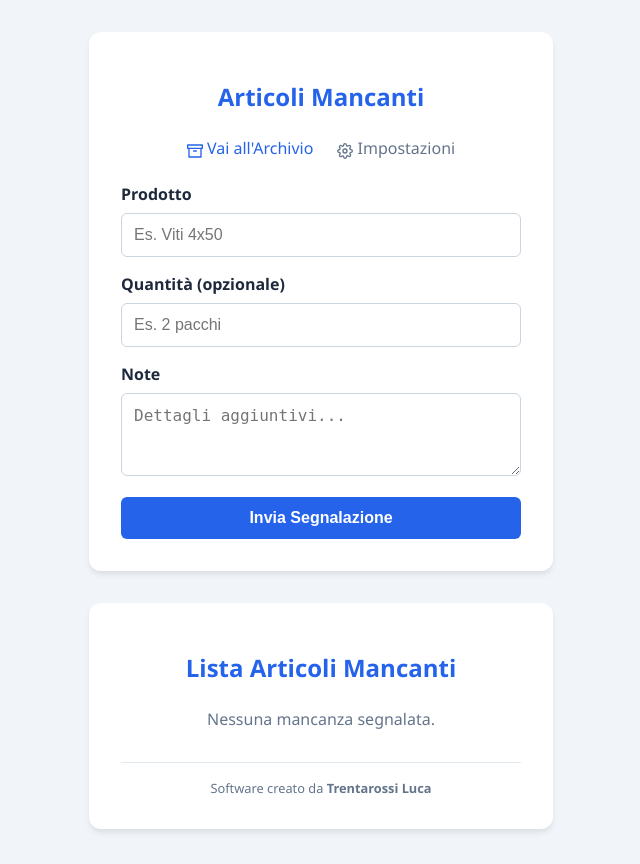
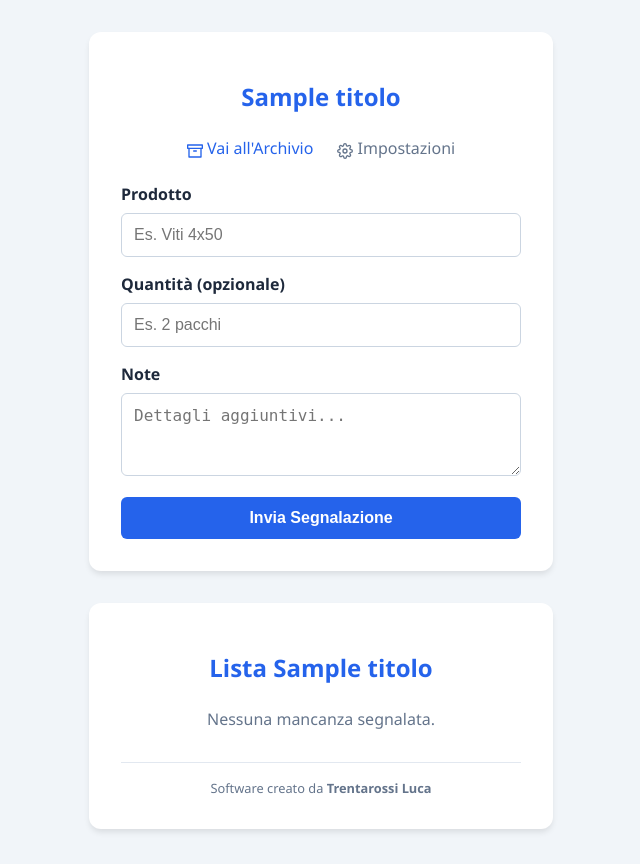
Before and after one commit to Pasqua11/magazzino-mancanze, a Flask app: template server/templates/index.html in a window 1280 px wide. Shown: the whole page, without its empty margins (319-959 px from the left). Run offline with Flask 3, Linux system fonts and the light colour scheme; the template is opened without the code that fills it: most values are stand-ins (such as "Sample title", 1, 10 or a date in 2020); data that the repository does not hold is empty.

Commit message:
Rende configurabile l'intestazione della pagina
La scritta in cima alla pagina web ("Articoli Mancanti") era fissa nel
codice. Ora e' un'impostazione del server, modificabile dalla pagina
Impostazioni, cosi' ogni azienda puo' chiamarla come preferisce.

- nuova voce "titolo" in server_config.json, con valore predefinito
  invariato e lunghezza massima di 60 caratteri
- campo di modifica nella pagina Impostazioni
- la pagina di inserimento usa l'intestazione configurata nel titolo del
  browser e nelle due intestazioni
- /api/settings la restituisce, cosi' anche il Client puo' ereditarla

Co-Authored-By: Claude Opus 5 <noreply@anthropic.com>

```diff
--- a/server/app.py
+++ b/server/app.py
@@ -48,6 +48,11 @@ ARCHIVIO_MAX_RECORD = 2000
 # gonfi indefinitamente il file dei dati
 MAX_TESTO = 200
 MAX_NOTE = 1000
+
+# Intestazione mostrata nella pagina web e nel client: modificabile dalle
+# Impostazioni del server, cosi' ogni azienda puo' chiamarla come preferisce.
+TITOLO_PREDEFINITO = "Articoli Mancanti"
+MAX_TITOLO = 60
 
 LOG_FILE = os.path.join(BASE_DIR, 'magazzino_server.log')
 
@@ -184,7 +189,8 @@ def _write_json(path, data):
 
 # --- CONFIGURAZIONE SERVER ---
 def load_server_config():
-    default_config = {"port": 5000, "archive_limit": 100}
+    default_config = {"port": 5000, "archive_limit": 100,
+                      "titolo": TITOLO_PREDEFINITO}
     config = _read_json(SERVER_CONFIG_FILE, None)
     if not isinstance(config, dict):
         return default_config
@@ -218,7 +224,9 @@ def save_archivio(data):
 @app.route('/')
 def home():
     """Serve la pagina HTML per l'inserimento."""
-    return render_template('index.html')
+    config = load_server_config()
+    return render_template('index.html',
+                           titolo=config.get('titolo', TITOLO_PREDEFINITO))
 
 @app.route('/settings')
 def settings_page():
@@ -250,9 +258,14 @@ def update_settings():
     except (ValueError, TypeError):
         return jsonify({'error': 'Porta e Limite devono essere un numero intero'}), 400
 
+    titolo = testo_valido(req_data.get('titolo', ''), MAX_TITOLO)
+    if not titolo:
+        titolo = TITOLO_PREDEFINITO
+
     config = load_server_config()
     config['port'] = new_port
     config['archive_limit'] = new_limit
+    config['titolo'] = titolo
 
     if save_server_config(config):
         return jsonify({'success': True, 'message': 'Configurazione salvata. Riavvia il server per applicare le modifiche.'})
--- a/server/templates/index.html
+++ b/server/templates/index.html
@@ -4,7 +4,7 @@
 <head>
     <meta charset="UTF-8">
     <meta name="viewport" content="width=device-width, initial-scale=1.0">
-    <title>Segnalazione Mancanze Magazzino (Aggiornato)</title>
+    <title>{{ titolo }} - Magazzino</title>
     <style>
         :root {
             --primary: #2563eb;
@@ -103,7 +103,7 @@
 
 <body>
     <div class="container">
-        <h1>Articoli Mancanti</h1>
+        <h1>{{ titolo }}</h1>
         <div style="text-align: center; margin-bottom: 1.5rem; display: flex; justify-content: center; gap: 1.5rem;">
             <a href="/archivio" style="color: var(--primary); text-decoration: none; font-weight: 500;">
                 <svg xmlns="http://www.w3.org/2000/svg" width="16" height="16" viewBox="0 0 24 24" fill="none"
@@ -149,7 +149,7 @@
     </div>
 
     <div class="container" style="margin-top: 2rem;">
-        <h1>Lista Articoli Mancanti</h1>
+        <h1>Lista {{ titolo }}</h1>
         <div id="listaMancanze">
             <p style="text-align: center; color: var(--text-muted);">Caricamento...</p>
         </div>
```
Also changed, not shown: server/templates/settings.html (+11 -1 lines).
